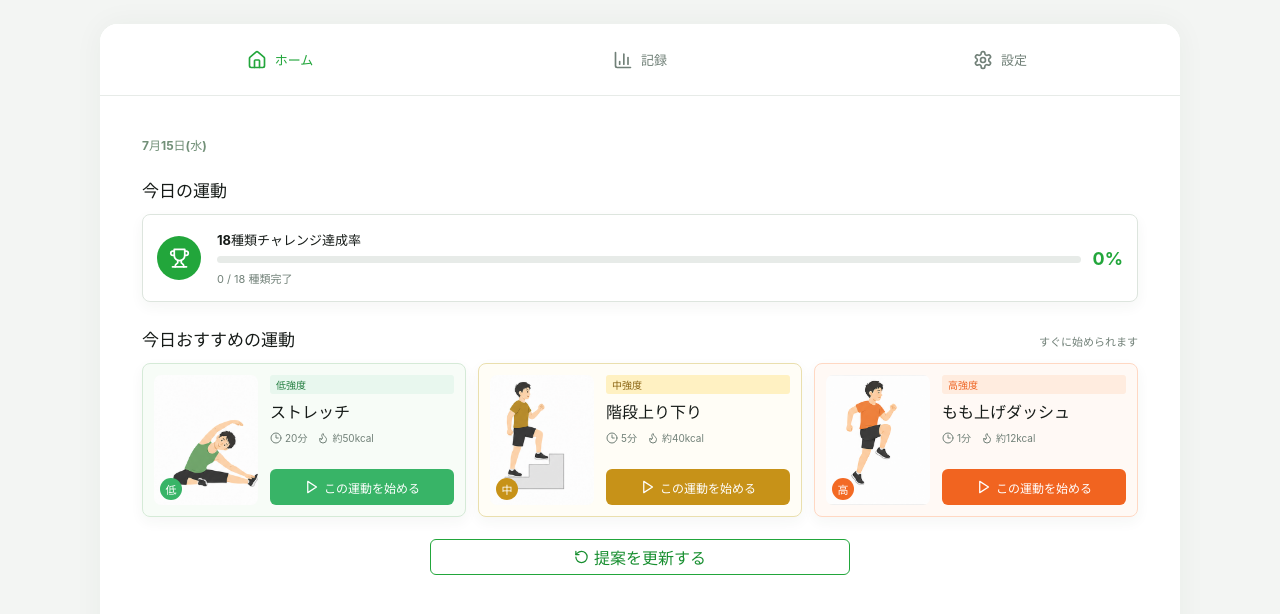
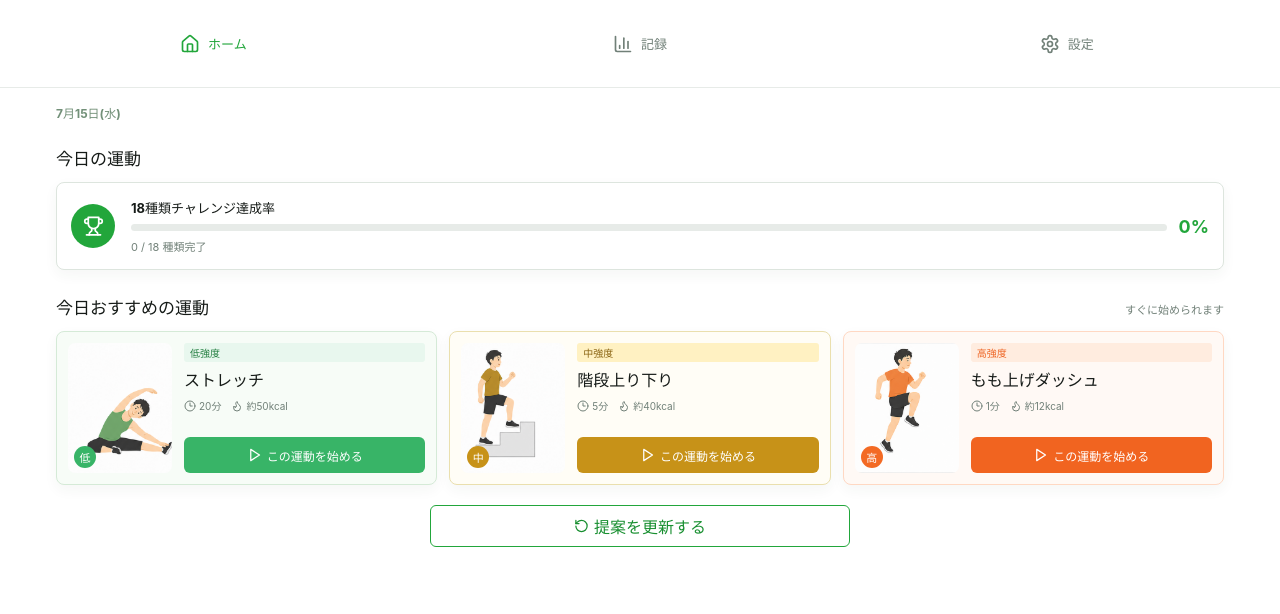
Before and after one commit to Ykt72/hitokoe, a React (Vite) app: page / in a window 1280 px wide. Shown: the top 614 px of the page. Built offline with nearby package versions, Linux system fonts and the light colour scheme; no server answers.

Commit message:
fix: PC表示のナビバーを上部配置に調整

```diff
--- a/src/styles.css
+++ b/src/styles.css
@@ -691,28 +691,30 @@ button{cursor:pointer}
 @media(min-width:900px){
   .stage{
     align-items:stretch;
-    padding:24px;
+    padding:0;
   }
   .phone{
-    width:min(100%,1080px);
-    min-height:calc(100vh - 48px);
+    width:100%;
+    max-width:none;
+    min-height:100vh;
     margin:0;
-    border-radius:18px;
+    border-radius:0;
     overflow:clip;
   }
   .screen{
-    min-height:calc(100vh - 48px);
-    padding:112px 42px 42px;
+    min-height:100vh;
+    padding:104px 56px 28px;
   }
   .bottom-nav{
-    top:24px;
+    top:0;
     bottom:auto;
-    width:min(calc(100% - 48px),1080px);
-    height:72px;
+    width:100%;
+    height:88px;
     padding-bottom:0;
+    background:color-mix(in srgb,var(--surface) 96%,transparent);
     border-top:0;
     border-bottom:1px solid var(--line-soft);
-    border-radius:18px 18px 0 0;
+    border-radius:0;
   }
   .bottom-nav button{
     grid-auto-flow:column;
@@ -744,7 +746,8 @@ button{cursor:pointer}
   }
   .refresh{
     max-width:420px;
-    margin:22px auto 0;
+    min-height:42px;
+    margin:20px auto 0;
   }
   .records-screen .summary,
   .records-screen .activity-summary{
```
